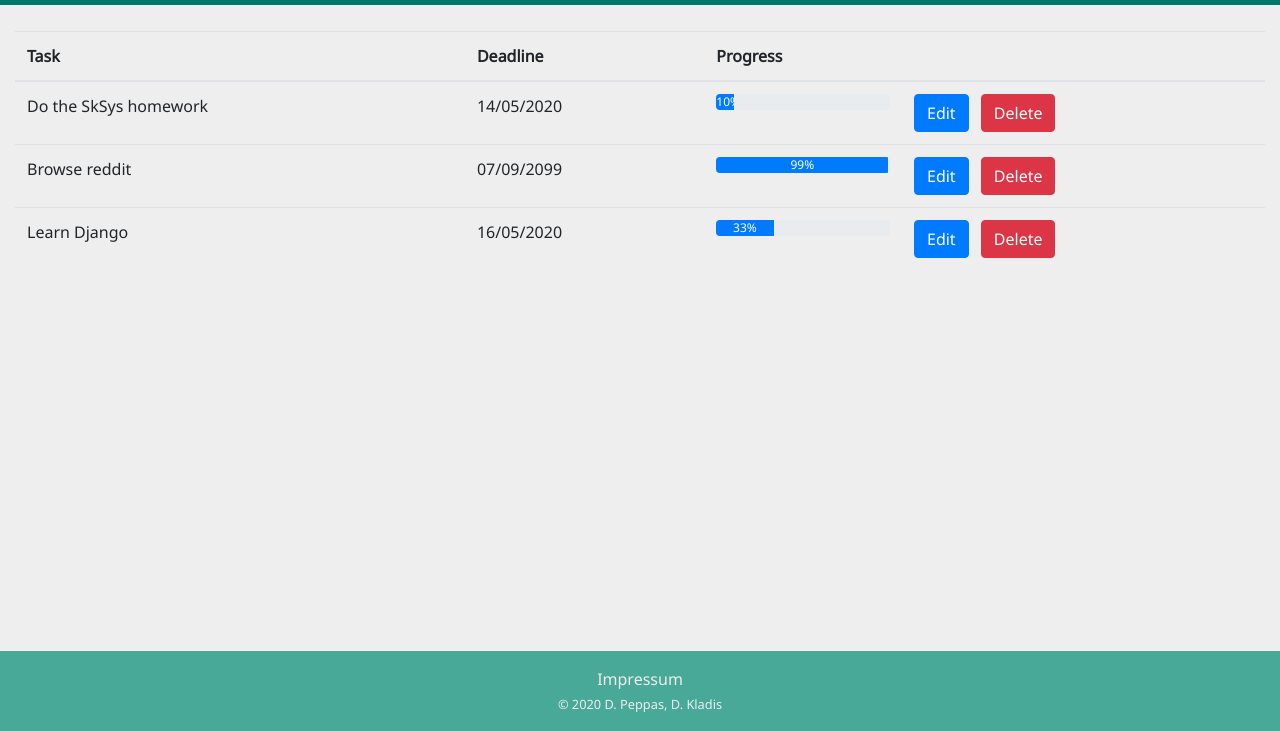
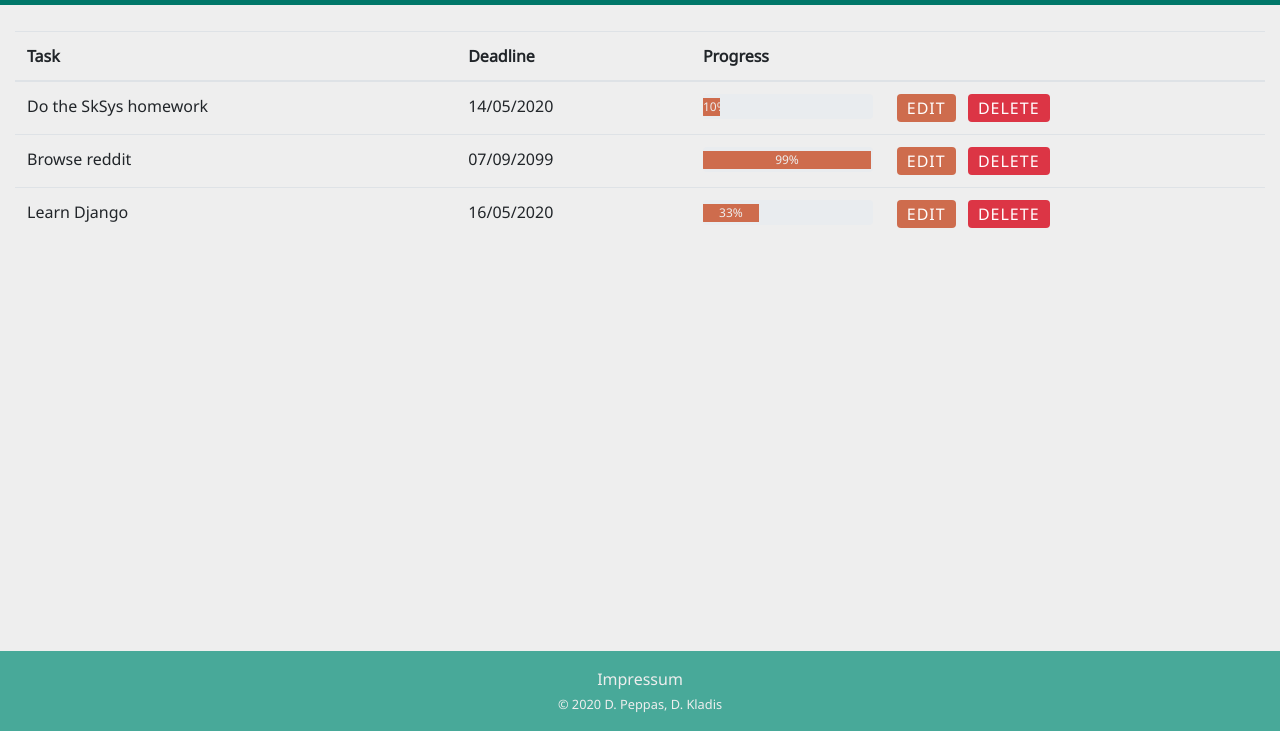
Before and after one commit to peppasd/sksys_ss20_ue, a plain HTML site: page index.html in a window 1280 px wide. Shown: the part 69-800 px from the top of the page. Drawn offline with nearby package versions, Linux system fonts and the light colour scheme.

Commit message:
Color Buttons&Bar #9

```diff
--- a/styles/main.css
+++ b/styles/main.css
@@ -15,6 +15,37 @@ main>.container-fluid {
 	padding: 100px 15px 0;
 }
 
+.btn {
+	padding: 2px 10px;
+    border: 0 none;
+    letter-spacing: 1px;
+    text-transform: uppercase;
+}
+
+.btn:focus, .btn:active:focus, .btn.active:focus {
+    outline: 0 none;
+}
+
+.btn-primary {
+	background:#ce6c4d;
+}
+
+.btn-primary:hover, .btn-primary:focus, .btn-primary:active, .btn-primary.active, .open > .dropdown-toggle.btn-primary {
+	background: #C75B39;
+}
+
+.progress{
+	align-items: center;
+	vertical-align: middle;
+	height: 25px;
+
+}
+
+.progress-bar {
+	color: #EEEEEE;
+	background-color: #ce6c4d;
+}
+
 .footer {
 	background-color: #48a999;
 	color: #EEEEEE;
```
Also changed, not shown: add.html (+1 -1 lines).
